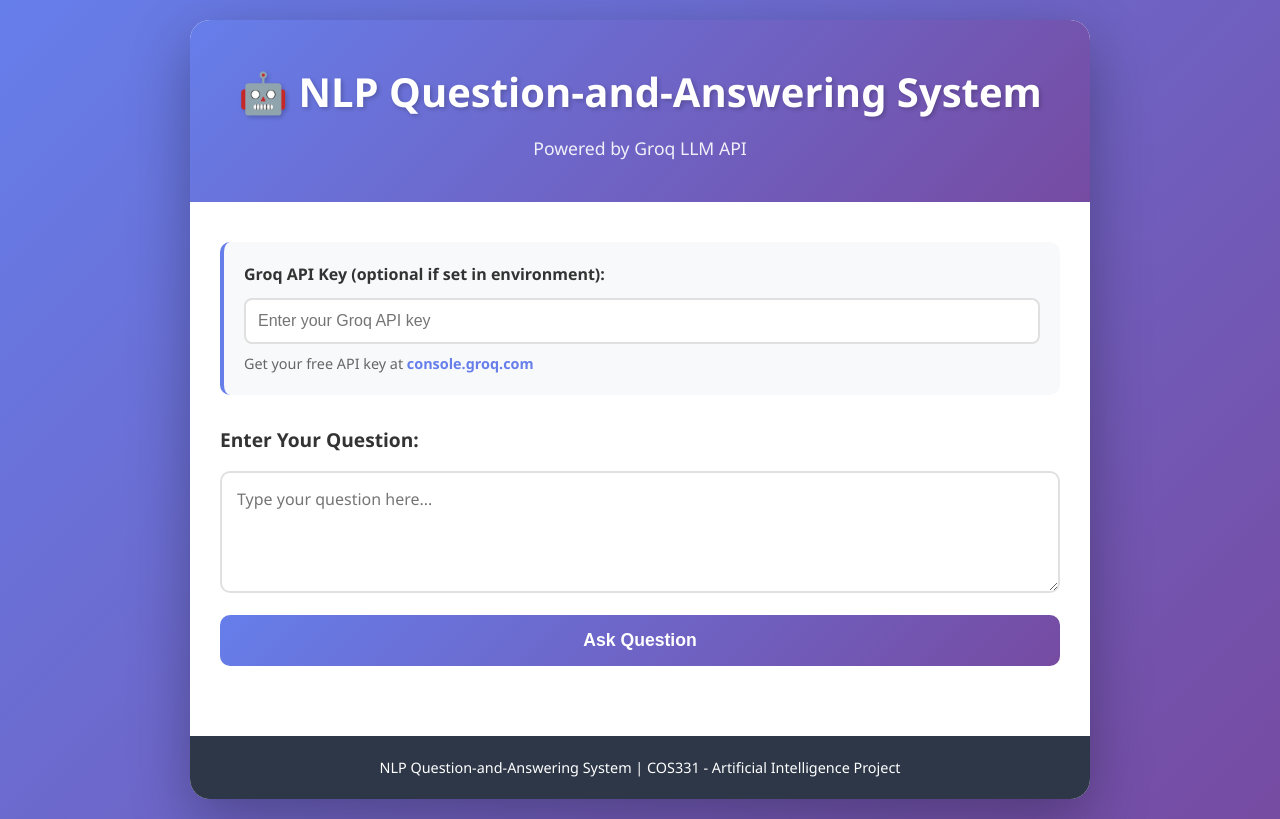
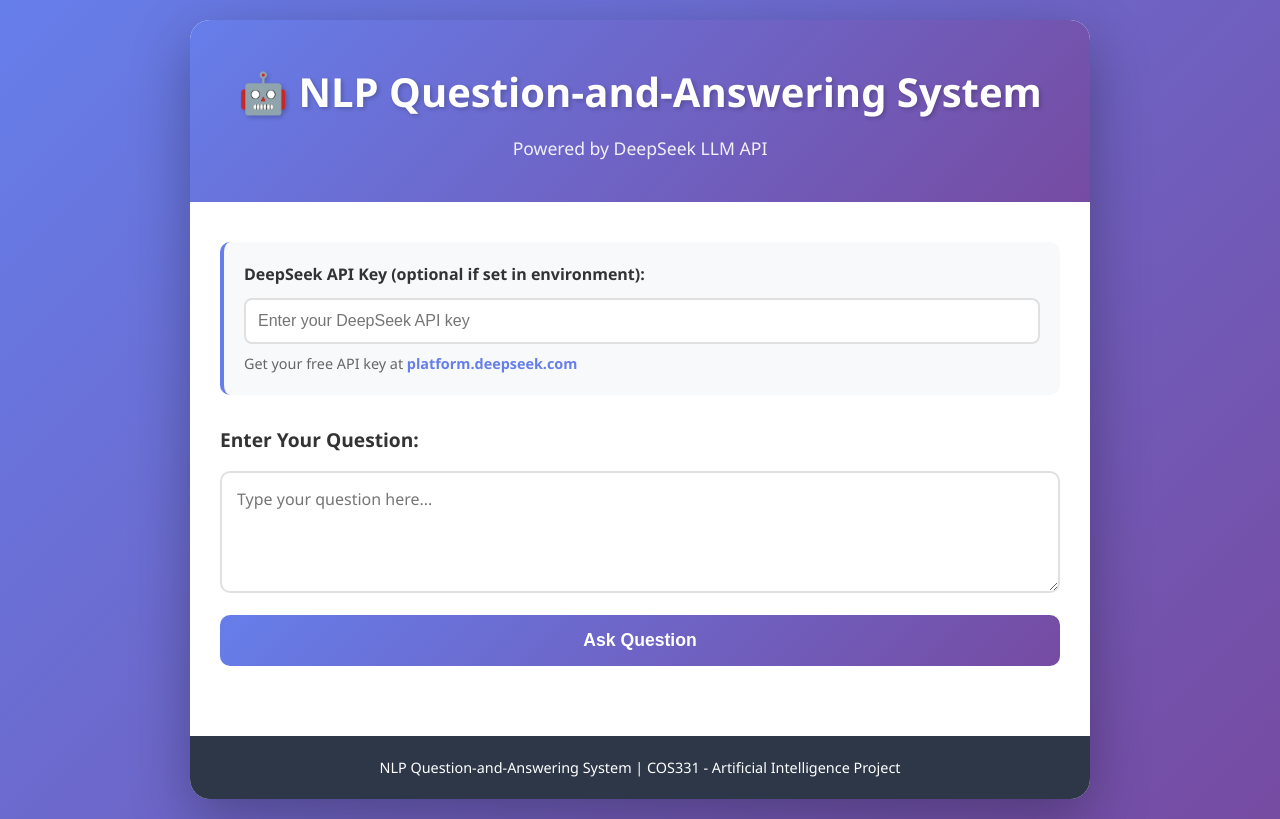
Before and after one commit to PenDatabase/LLM_QA_Project_Eneasato_David_23CG034068, a Flask app: page / in a window 1280 px wide. Run offline with Flask 3, Linux system fonts and the light colour scheme.

Commit message:
feat: Chnage Model to Deepseek

```diff
--- a/app.py
+++ b/app.py
@@ -6,13 +6,13 @@
 from flask import Flask, render_template, request, jsonify
 import re
 import string
-from groq import Groq
+from openai import OpenAI
 import os
 
 app = Flask(__name__)
 
 # Get API key from environment variable
-GROQ_API_KEY = os.getenv('GROQ_API_KEY', '')
+DEEPSEEK_API_KEY = os.getenv('DEEPSEEK_API_KEY', '')
 
 def preprocess_text(text):
     """
@@ -37,10 +37,13 @@
 
 def query_llm(question, api_key):
     """
-    Send question to Groq LLM API and get response
+    Send question to DeepSeek LLM API and get response
     """
     try:
-        client = Groq(api_key=api_key)
+        client = OpenAI(
+            api_key=api_key,
+            base_url="https://api.deepseek.com"
+        )
 
         # Create chat completion
         chat_completion = client.chat.completions.create(
@@ -54,7 +57,7 @@
                     "content": question
                 }
             ],
-            model="llama3-8b-8192",  # Using Llama 3 model on Groq
+            model="deepseek-chat",
             temperature=0.7,
             max_tokens=1024,
         )
@@ -78,7 +81,7 @@
     """
     data = request.get_json()
     question = data.get('question', '').strip()
-    api_key = data.get('api_key', GROQ_API_KEY).strip()
+    api_key = data.get('api_key', DEEPSEEK_API_KEY).strip()
 
     if not question:
         return jsonify({
@@ -87,7 +90,7 @@
 
     if not api_key:
         return jsonify({
-            'error': 'API key is required. Please set GROQ_API_KEY environment variable or provide it in the form.'
+            'error': 'API key is required. Please set DEEPSEEK_API_KEY environment variable or provide it in the form.'
         }), 400
 
     # Preprocess the question
--- a/render.yaml
+++ b/render.yaml
@@ -7,5 +7,5 @@
     envVars:
       - key: PYTHON_VERSION
         value: 3.11.0
-      - key: GROQ_API_KEY
+      - key: DEEPSEEK_API_KEY
         sync: false
--- a/requirements.txt
+++ b/requirements.txt
@@ -1,5 +1,5 @@
 Flask==3.0.0
-groq==0.11.0
+openai==1.54.0
 python-dotenv==1.0.0
 Werkzeug==3.0.1
 gunicorn==21.2.0
--- a/templates/index.html
+++ b/templates/index.html
@@ -10,15 +10,15 @@
     <div class="container">
         <header>
             <h1>🤖 NLP Question-and-Answering System</h1>
-            <p class="subtitle">Powered by Groq LLM API</p>
+            <p class="subtitle">Powered by DeepSeek LLM API</p>
         </header>
 
         <div class="main-content">
             <!-- API Key Input Section -->
             <div class="api-key-section">
-                <label for="api_key">Groq API Key (optional if set in environment):</label>
-                <input type="password" id="api_key" placeholder="Enter your Groq API key">
-                <small>Get your free API key at <a href="https://console.groq.com/" target="_blank">console.groq.com</a></small>
+                <label for="api_key">DeepSeek API Key (optional if set in environment):</label>
+                <input type="password" id="api_key" placeholder="Enter your DeepSeek API key">
+                <small>Get your free API key at <a href="https://platform.deepseek.com/" target="_blank">platform.deepseek.com</a></small>
             </div>
 
             <!-- Question Input Section -->
```
Also changed, not shown: LLM_QA_CLI.py (+11 -8 lines).
